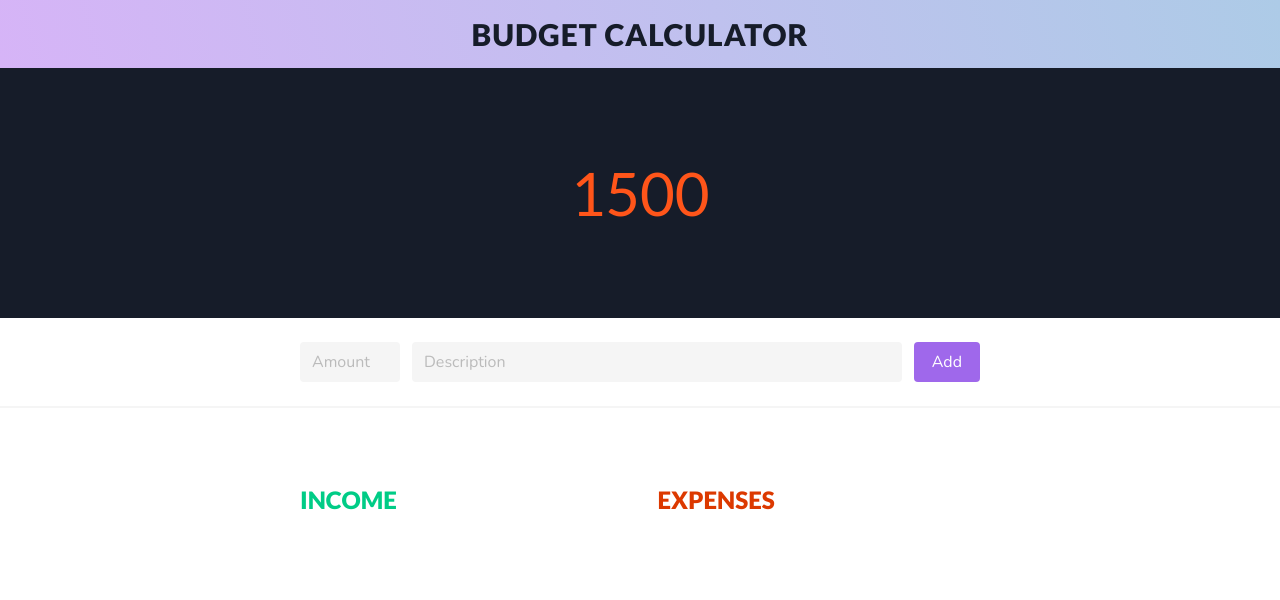
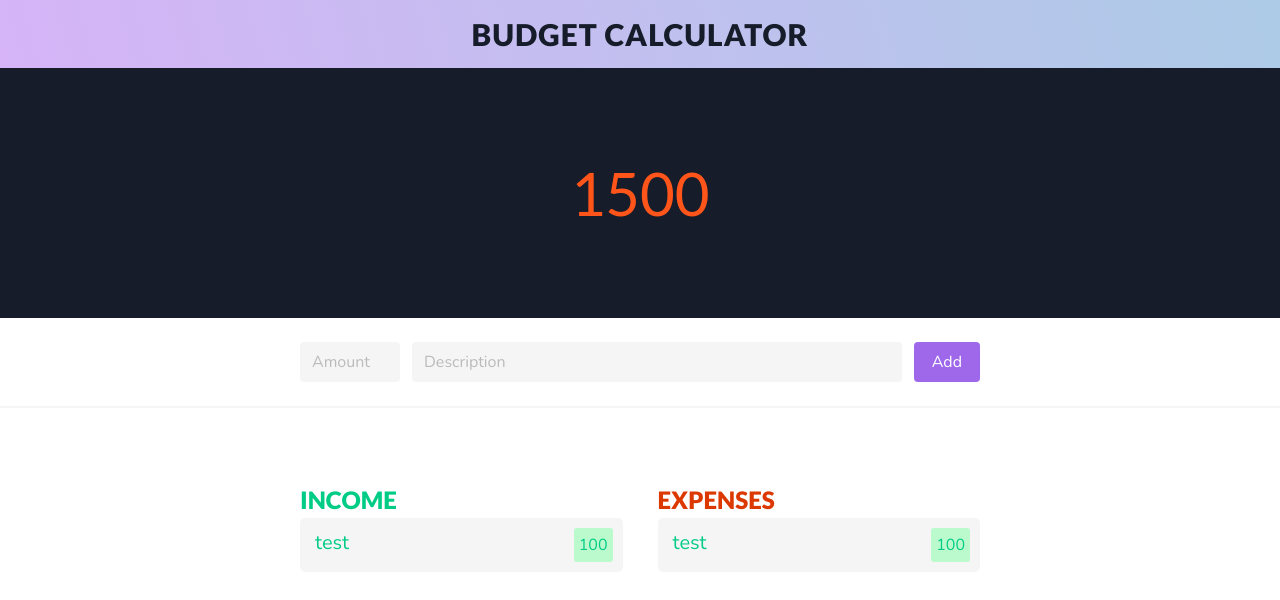
Before and after one commit to tuyenphk/angular-budget-calculator, an Angular app: page / in a window 1280 px wide. Shown: the top 600 px of the page. Built offline with nearby package versions, Linux system fonts and the light colour scheme.

Commit message:
budget item card created

```diff
--- a/src/app/budget-item-list/budget-item-card/budget-item-card.component.html
+++ b/src/app/budget-item-list/budget-item-card/budget-item-card.component.html
@@ -1 +1,13 @@
-<p>budget-item-card works!</p>
+<div class="root">
+  <div class="budget-item income">
+
+    <div class="description">
+      <p>test</p>
+    </div>
+
+    <div class="amount">
+      <p>100</p>
+    </div>
+
+  </div>
+</div>
--- a/src/app/budget-item-list/budget-item-card/budget-item-card.component.scss
+++ b/src/app/budget-item-list/budget-item-card/budget-item-card.component.scss
@@ -0,0 +1,46 @@
+@import '../../../main.styles.scss';
+
+.root {
+  display: flex;
+  width: 100%;
+}
+
+.budget-item {
+  display: flex;
+  width: 100%;
+  background-color: $light-grey;
+  padding: 10px;
+  border-radius: 5px;
+  cursor: pointer;
+
+  .description {
+    flex-grow: 1;
+    font-size: 20px;
+    margin-left: 5px;
+  }
+
+  .amount {
+    padding: 5px;
+    border-radius: 3px;
+  }
+}
+
+.income {
+  p {
+    color: $green;
+  }
+
+  .amount {
+    background-color: $light-green;
+  }
+}
+
+.expense {
+  p {
+    color: $red;
+  }
+
+  .amount {
+    background-color: $light-red;
+  }
+}
--- a/src/app/budget-item-list/budget-item-list.component.html
+++ b/src/app/budget-item-list/budget-item-list.component.html
@@ -3,10 +3,12 @@
 
     <div class="income-column">
       <h1>Income</h1>
+      <app-budget-item-card></app-budget-item-card>
     </div>
 
     <div class="expenses-column">
       <h1>Expenses</h1>
+      <app-budget-item-card></app-budget-item-card>
     </div>
 
   </div>
```
